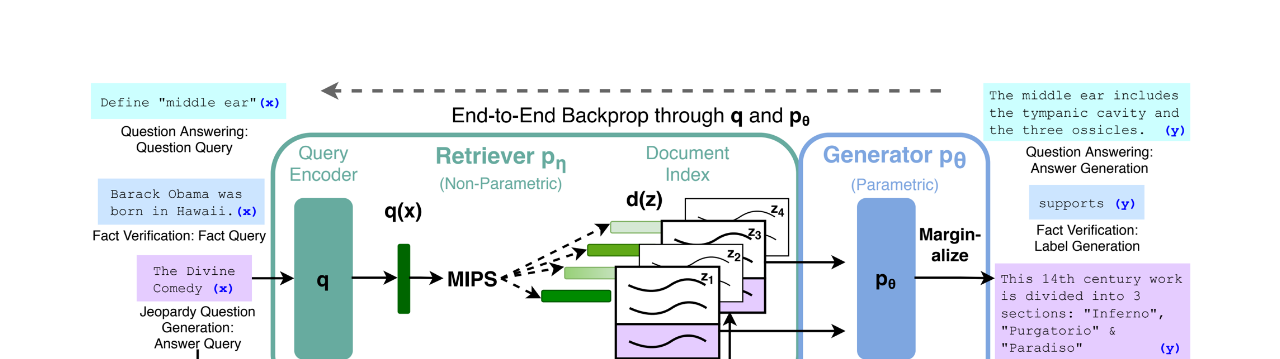
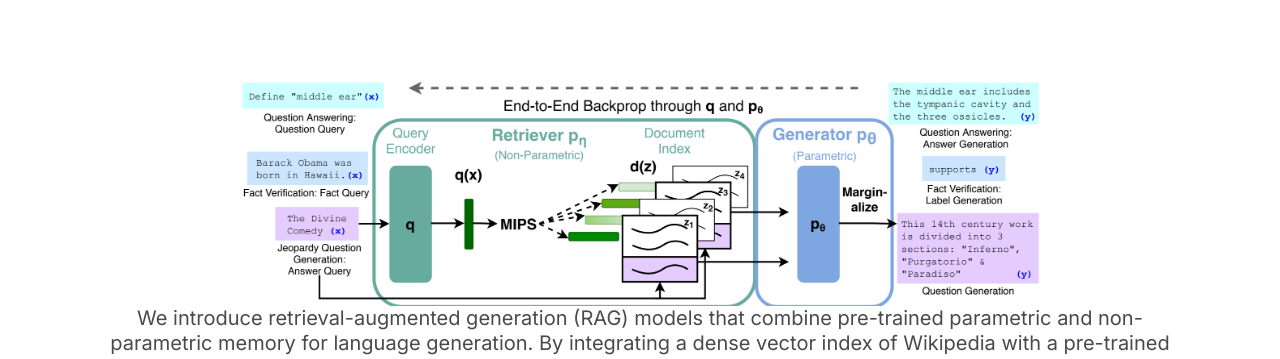
Before and after one commit to ClarenceStark/base-webpage, a plain HTML site: page index.html in a window 1280 px wide. Shown: the part 441-800 px from the top of the page. Drawn offline with nearby package versions, Linux system fonts and the light colour scheme; some icons are missing.

Commit message:
first commit

```diff
--- a/index.html
+++ b/index.html
@@ -269,7 +269,7 @@
           <img
             alt="Overview of our approach. We combine a pre-trained retriever ( Query Encoder + Document Index ) with a"
             id="core-figure" src="static/images/my_paper-picture-1.png"
-            style="width: 100%; height: auto; max-width: 1400px; margin: 0 auto; display: block;" />
+            style="width: 100%; height: auto; max-width: 800px; margin: 0 auto; display: block;" />
           <!-- TODO: Replace with your core figure description -->
           <h2 class="subtitle has-text-centered">We introduce retrieval-augmented generation (RAG) models that combine
             pre-trained parametric and non-parametric memory for language generation. By integrating a dense vector
```
